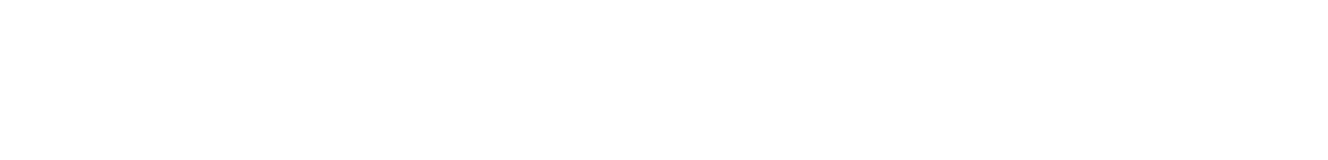
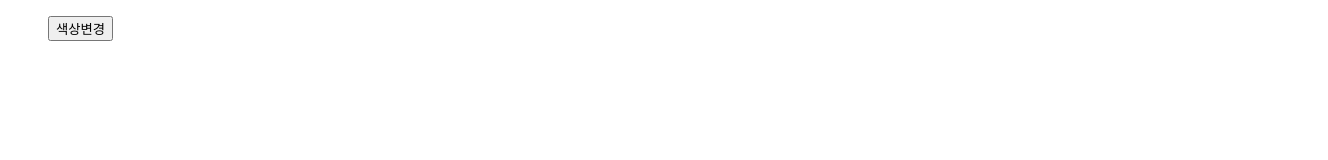
Before and after one commit to KimInteger/rebootprac, a plain HTML site: page index.html in a window 1280 px wide. Shown: the whole page, 1328 px wide, since content can reach past the window. Drawn offline with Linux system fonts and the light colour scheme.

Commit message:
connect_KJS | index.html에 js연결 테스트 성공 마이크로소프트 golive로 실험 결과 성공

```diff
--- a/index.html
+++ b/index.html
@@ -6,6 +6,7 @@
   <title>버튼으로배경변경</title>
 </head>
 <body>
-  <div class="root"></div>
+  <dir id="root"></dir>
+  <script src="index.js"></script>
 </body>
 </html>
```
